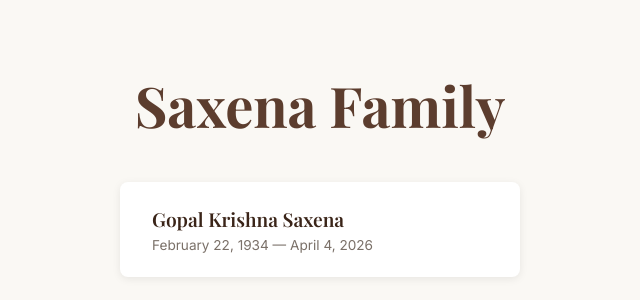
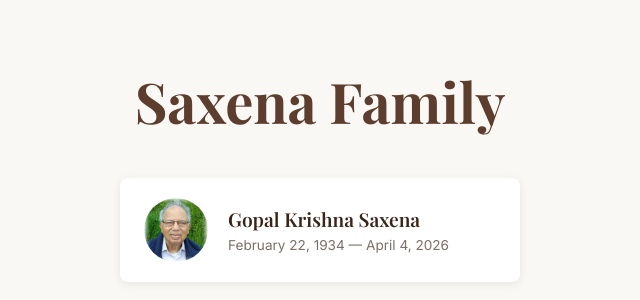
Before and after one commit to ajay/site-saxenafamily, a plain HTML site: page index.html in a window 1280 px wide. Shown: the part 228-528 px from the top of the page, without its empty margins (320-960 px from the left). Drawn offline with nearby package versions, Linux system fonts and the light colour scheme.

Commit message:
add portrait on home page

```diff
--- a/index.html
+++ b/index.html
@@ -46,8 +46,10 @@
     }
 
     .memorial-link {
-      display: block;
-      padding: 1.5rem 2rem;
+      display: flex;
+      align-items: center;
+      gap: 1.25rem;
+      padding: 1.25rem 1.5rem;
       background: #fff;
       border-radius: 8px;
       box-shadow: 0 2px 8px rgba(0,0,0,0.08);
@@ -59,6 +61,14 @@
     .memorial-link:hover {
       transform: translateY(-2px);
       box-shadow: 0 4px 16px rgba(0,0,0,0.12);
+    }
+
+    .memorial-link img {
+      width: 64px;
+      height: 64px;
+      border-radius: 50%;
+      object-fit: cover;
+      flex-shrink: 0;
     }
 
     .memorial-link h2 {
@@ -78,8 +88,11 @@
   <h1>Saxena Family</h1>
   <div class="memorial-links">
     <a href="gopal-krishna-saxena/" class="memorial-link">
-      <h2>Gopal Krishna Saxena</h2>
-      <p>February 22, 1934 &mdash; April 4, 2026</p>
+      <img src="media/gopal-krishna-saxena.png" alt="Gopal Krishna Saxena">
+      <div>
+        <h2>Gopal Krishna Saxena</h2>
+        <p>February 22, 1934 &mdash; April 4, 2026</p>
+      </div>
     </a>
   </div>
 </body>
```
Also changed, not shown: media/gopal-krishna-saxena.png (added).
